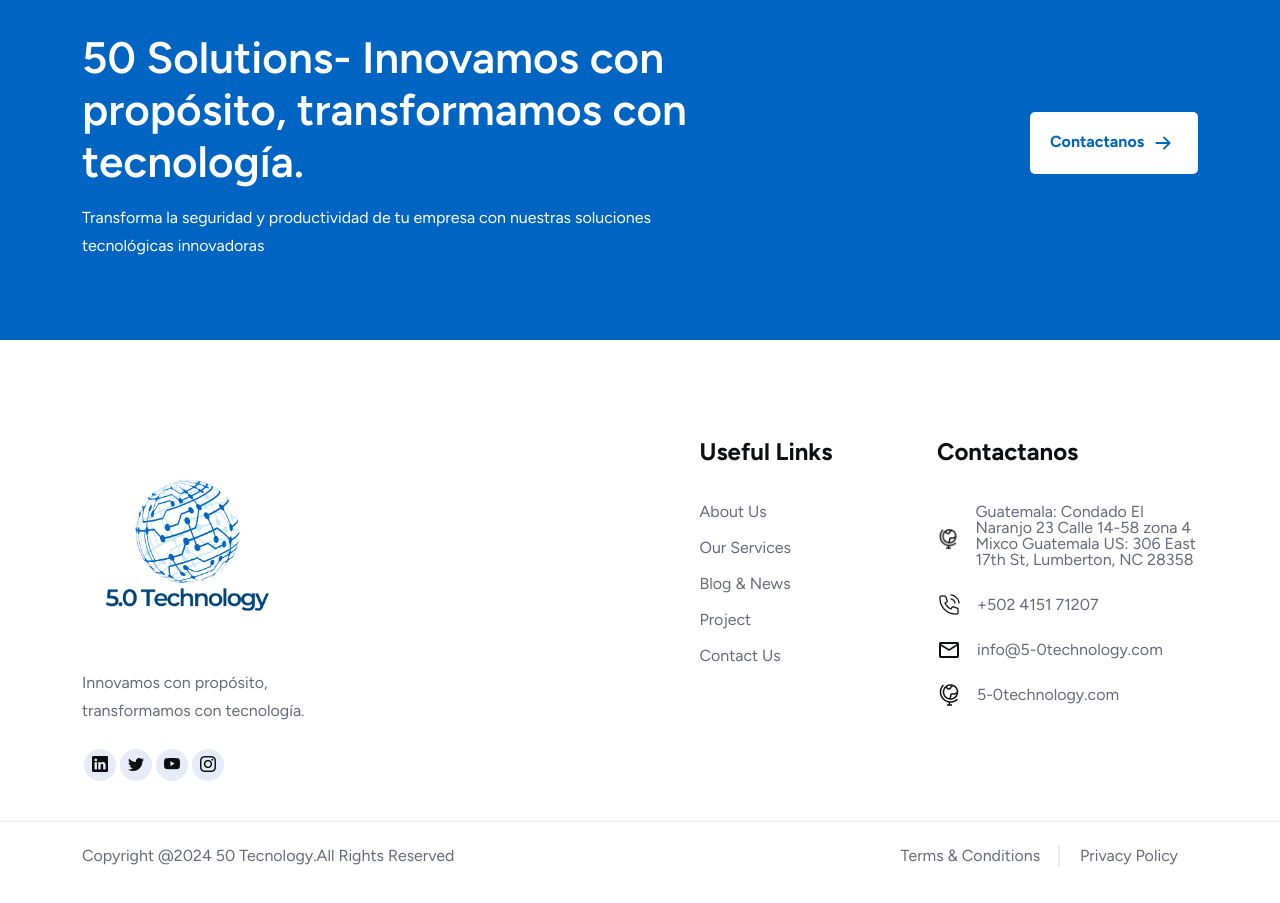
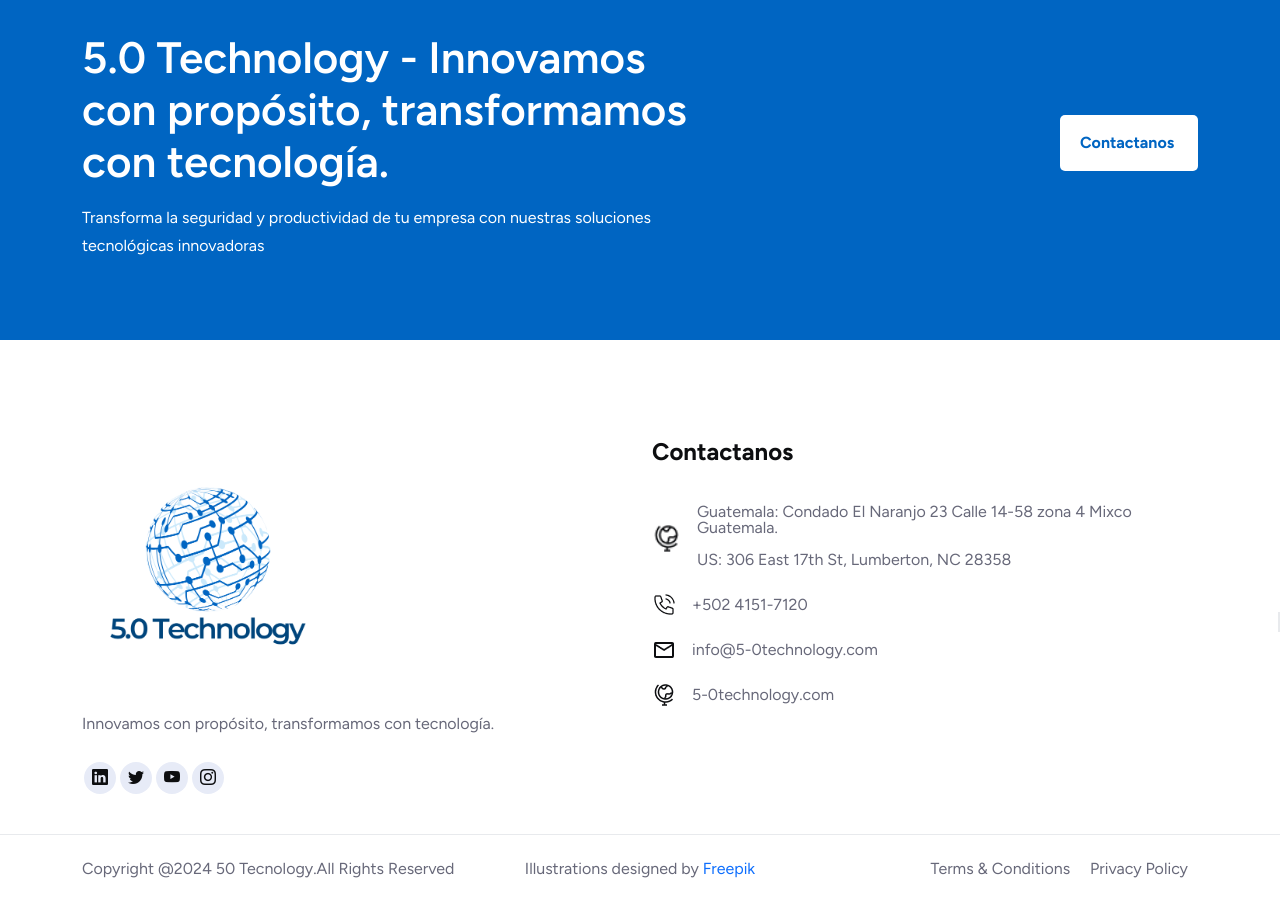
Before and after one commit to andrealejandrog/pagina_web_202540, a Next.js app in the folder Main-Files/: page / in a window 1280 px wide. Shown: the part 5820-6723 px from the top of the page. Built offline with nearby package versions, Linux system fonts and the light colour scheme.

Commit message:
Feature: footer changes

```diff
--- a/Main-Files/src/app/Components/Cta/Cta1.jsx
+++ b/Main-Files/src/app/Components/Cta/Cta1.jsx
@@ -7,7 +7,7 @@
             <div className="row align-items-center">
               <div className="col-lg-7">
                 <div className="heading1-w">
-                  <h2 className="title tg-element-title">50 Solutions- Innovamos con propósito, transformamos con tecnología. </h2>
+                  <h2 className="title tg-element-title">5.0 Technology - Innovamos con propósito, transformamos con tecnología. </h2>
                   <div className="space16"></div>
                   <p data-aos="fade-right" data-aos-duration="700" >Transforma la seguridad y productividad de tu empresa con nuestras soluciones tecnológicas innovadoras</p>
                 </div>
@@ -16,9 +16,9 @@
               <div className="col-lg-5">
                 <div className="buttons">
                   <Link className="cta-btn1" href="#footer">Contactanos <span>
-                  <svg xmlns="http://www.w3.org/2000/svg" width="30" height="30" fill="currentColor" className="bi bi-arrow-right-short" viewBox="0 0 16 16">
+                  {/* <svg xmlns="http://www.w3.org/2000/svg" width="30" height="30" fill="currentColor" className="bi bi-arrow-right-short" viewBox="0 0 16 16">
                         <path fillRule="evenodd" d="M4 8a.5.5 0 0 1 .5-.5h5.793L8.146 5.354a.5.5 0 1 1 .708-.708l3 3a.5.5 0 0 1 0 .708l-3 3a.5.5 0 0 1-.708-.708L10.293 8.5H4.5A.5.5 0 0 1 4 8"/>
-                      </svg>
+                      </svg> */}
                     </span></Link>
                   {/* <Link className="cta-btn2" href="/service">Explore Solution <span>
                   <svg xmlns="http://www.w3.org/2000/svg" width="30" height="30" fill="currentColor" className="bi bi-arrow-right-short" viewBox="0 0 16 16">
--- a/Main-Files/src/app/Components/Footer/Footer1.jsx
+++ b/Main-Files/src/app/Components/Footer/Footer1.jsx
@@ -6,11 +6,16 @@
         <div className="footer1 _relative" id ='footer'>
         <div className="container">
              <div className="row">
-                  <div className="col-lg-4 col-md-6 col-12">
+                  <div className="col-lg-6">
                        <div className="single-footer-items footer-logo-area">
                             <div className="footer-logo">
                               <a href="">
-                              <Image src="/assets/img/logo/Original_logo.svg" alt="img" width={209} height={46}   />
+                              <Image
+                              src="/assets/img/logo/Original_logo.svg"
+                              alt="img"
+                              width={250}
+                              height={50}
+                              />
                                 </a>
                             </div>
                             <div className="space20"></div>
@@ -26,20 +31,20 @@
                        </div>
                   </div>
 
-                  <div className="col-lg col-md-6 col-12">
+                  {/* <div className="col-lg col-md-6 col-12">
                        <div className="single-footer-items">
-                            {/* <h3>Servicios</h3>
+                            <h3>Servicios</h3>
 
                             <ul className="menu-list">
                                  <li><Link href="/service/service-details">Cloud Computing Solution</Link></li>
                                  <li><Link href="/service/service-details">Cybersecurity & Compliance</Link></li>
                                  <li><Link href="/service/service-details">Software Development</Link></li>
                                  <li><Link href="/service/service-details">It Consulting & Support</Link></li>
-                            </ul> */}
+                            </ul>
                        </div>
-                  </div>
+                  </div> */}
 
-                  <div className="col-lg col-md-6 col-12">
+                  {/* <div className="col-lg col-md-6 col-12">
                        <div className="single-footer-items">
                             <h3>Useful Links</h3>
 
@@ -51,21 +56,22 @@
                                  <li><Link href="/contact">Contact Us</Link></li>
                             </ul>
                        </div>
-                  </div>
+                  </div> */}
 
 
-                  <div className="col-lg-3 col-md-6 col-12">
+                  <div className="col-lg-6">
                        <div className="single-footer-items">
                             <h3>Contactanos</h3>
 
                             <div className="contact-box">
                               <div className="icon">
-                                <Image src="/assets/img/icons/footer1-icon4.png" alt="img" width={84} height={84}   />
+                                <Image src="/assets/img/icons/footer1-icon4.png" alt="img" width={30} height={30}   />
                               </div>
                               <div className="pera">
-                                <a href="tel:0500222333">Guatemala: Condado El Naranjo 23 Calle 14-58 zona 4 Mixco Guatemala
-
-
+                                <a href="tel:+50241517120">
+                                   Guatemala: Condado El Naranjo 23 Calle 14-58 zona 4 Mixco Guatemala.
+                                   <br />
+                                   <br />
                                    US: 306 East 17th St, Lumberton, NC 28358
                                </a>
                               </div>
@@ -76,7 +82,7 @@
                               <Image src="/assets/img/icons/footer1-icon2.png" alt="img" width={24} height={24}   />
                               </div>
                               <div className="pera">
-                                <a href="tel:0356588547">+502 4151 71207</a>
+                                <a href="tel:+50241517120">+502 4151-7120</a>
                               </div>
                             </div>
 
@@ -85,7 +91,7 @@
                               <Image src="/assets/img/icons/footer1-icon3.png" alt="img" width={24} height={24}   />
                               </div>
                               <div className="pera">
-                                <a href="mailto:admin@techxen.org">info@5-0technology.com</a>
+                                <a href="mailto:info@5-0technology.com">info@5-0technology.com</a>
                               </div>
                             </div>
 
@@ -94,7 +100,7 @@
                               <Image src="/assets/img/icons/footer1-icon4.png" alt="img" width={24} height={24}/>
                               </div>
                               <div className="pera">
-                                <a href="mailto:admin@techxen.org">5-0technology.com</a>
+                                <a href="mailto:5-0technology.com">5-0technology.com</a>
                               </div>
                             </div>
 
@@ -109,12 +115,17 @@
         <div className="copyright-area">
           <div className="container">
             <div className="row align-items-center">
-              <div className="col-md-5">
+              <div className="col-md-4">
                     <div className="coppyright">
                          <p>Copyright @2024 50 Tecnology.All Rights Reserved</p>
                     </div>
                </div>
-              <div className="col-md-7">
+                    <div className="col-md-4">
+                         <div className="freepik">
+                              <p>Illustrations designed by <Link href="http://www.freepik.es/">Freepik</Link></p>
+                         </div>
+                    </div>
+                    <div className="col-md-4">
                          <div className="coppyright right-area">
                               <a href="#">Terms & Conditions</a>
                               <a href="#">Privacy Policy</a>
```
Also changed, not shown: Main-Files/src/app/assets/main.css. Lines whose indentation alone changed are shown as unchanged.
